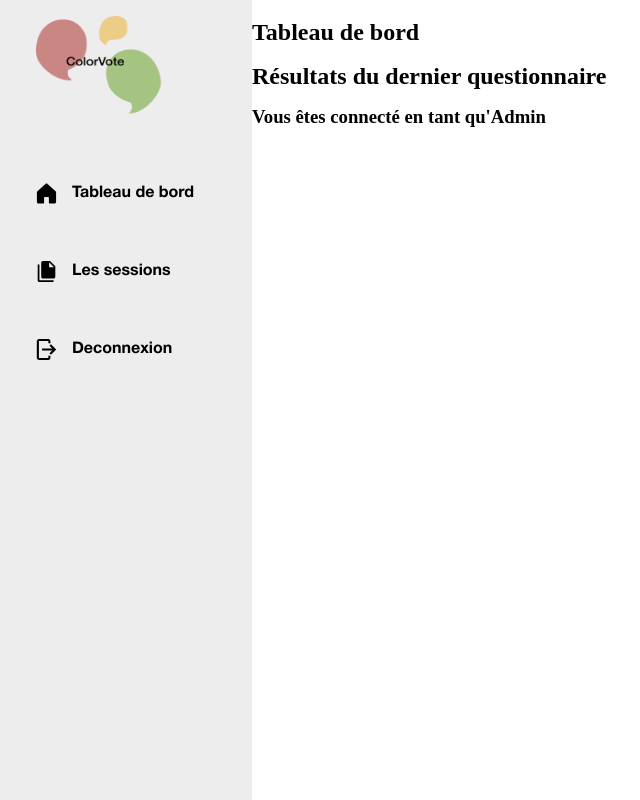
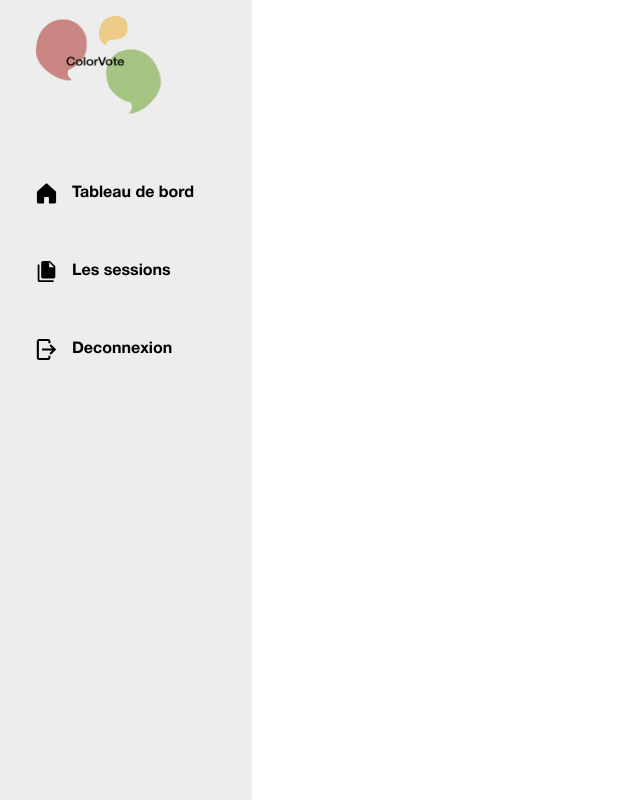
Before and after one commit to Jeff-Erson44/Color-vote, a Next.js app: page /dashboard in a window 1280 px wide. Shown: the whole page, without its empty margins (4-644 px from the left). Built offline with nearby package versions, Linux system fonts and the light colour scheme.

Commit message:
[ADD] Navbar

```diff
--- a/pages/dashboard/index.js
+++ b/pages/dashboard/index.js
@@ -1,21 +1,11 @@
 import Navbar from '../../components/Navbar'
 import styled from'styled-components'
 
-const DashboardStyled = styled.section`
-    width: 80vw;
-    margin-left: 20vw;
-`
+
 export default function Dashboard() {
     return(
         <>
             <Navbar />
-
-            <DashboardStyled>
-                <h1>Tableau de bord</h1>
-                <h2>Résultats du dernier questionnaire</h2>
-
-                <h3>Vous êtes connecté en tant qu'Admin</h3>
-            </DashboardStyled>
         </>
     )
 }
```
